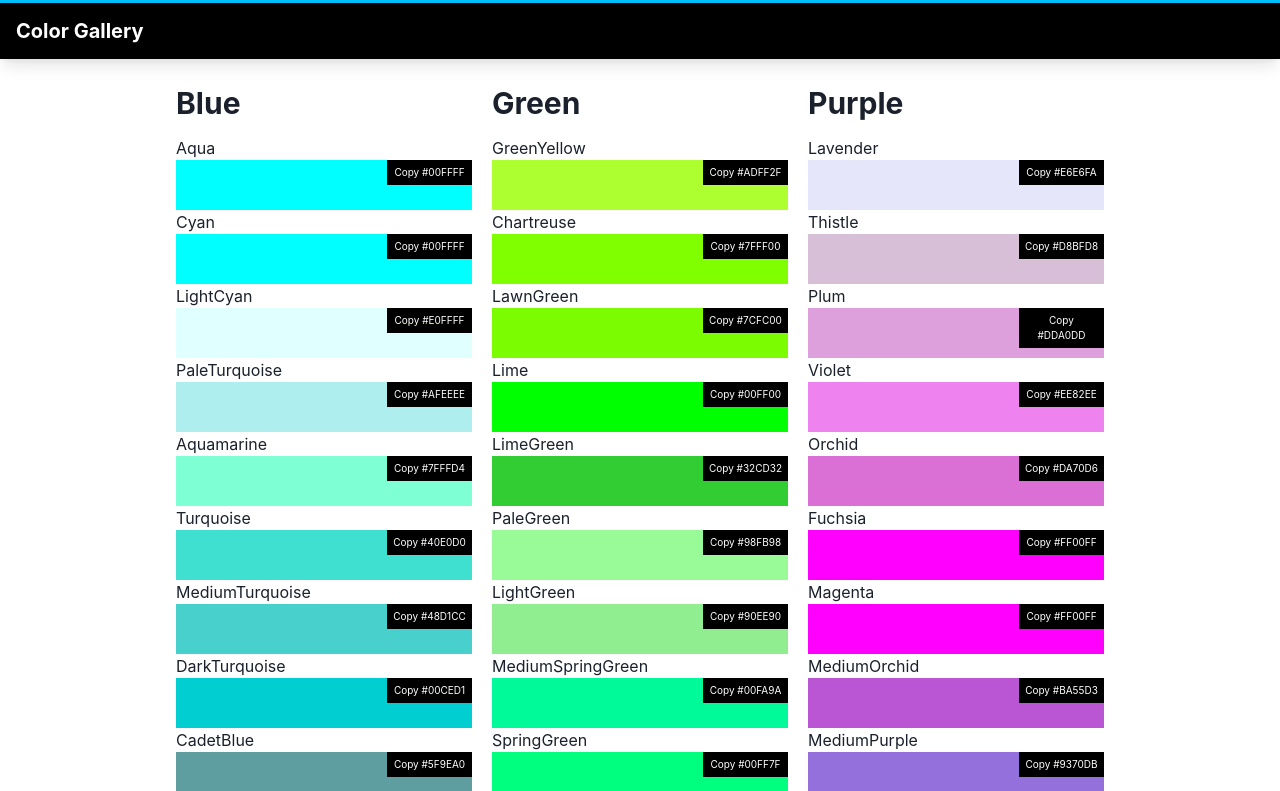
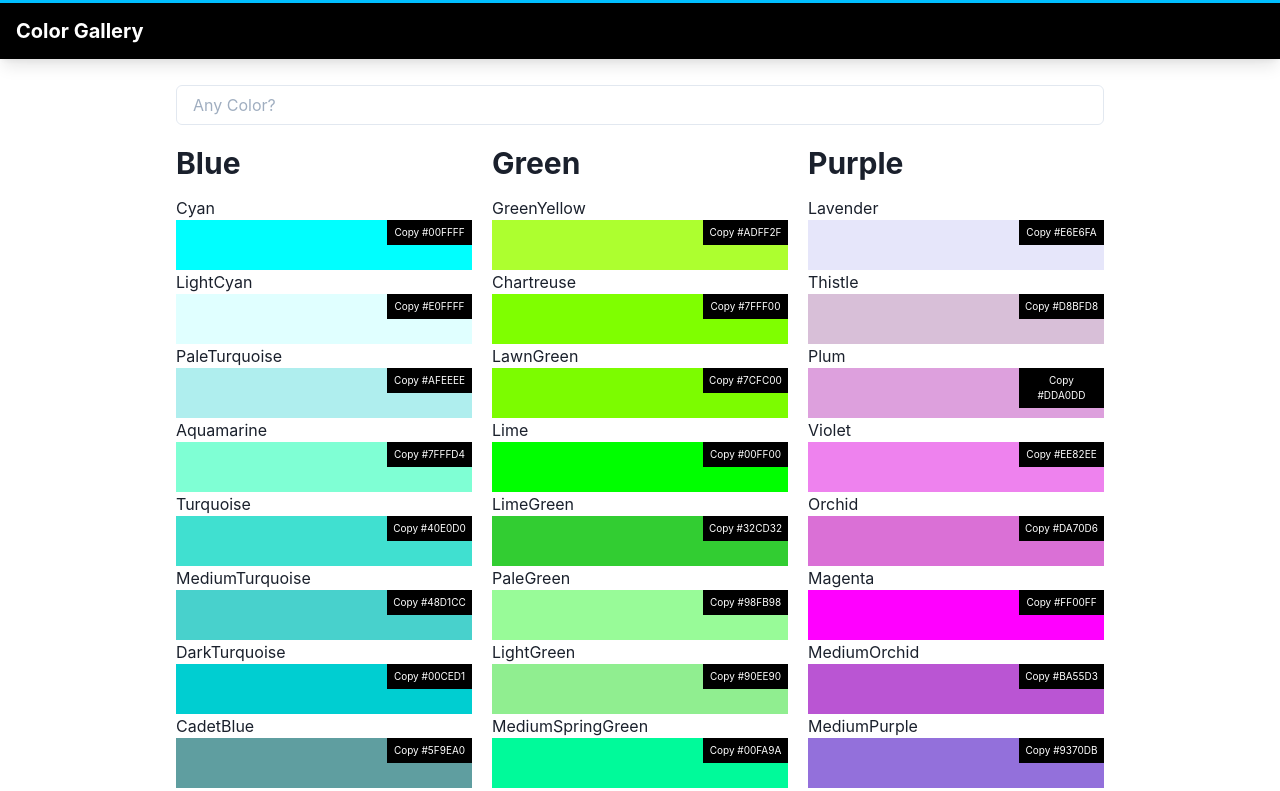
Before and after one commit to haris0/color-gallery, a React (Create React App) app: page / in a window 1280 px wide. Shown: the top 791 px of the page. Built offline with nearby package versions, Linux system fonts and the light colour scheme.

Commit message:
add search color feature

```diff
--- a/src/components/BoxColor.tsx
+++ b/src/components/BoxColor.tsx
@@ -16,7 +16,7 @@ function BoxColor({colors}:BoxProps) {
   const toast = useToast()
   const copiedCodeToast =(code:string)=> {
     toast({
-      position: "bottom",
+      position: "top",
       title: code + " Copied to clipboard!",
       status: "info",
       duration: 2000,
@@ -32,7 +32,7 @@ function BoxColor({colors}:BoxProps) {
     <div>
       <Box marginTop="15px">
         {colors.map(color => (
-          <Box onClick={copyCode(color.code)}>
+          <Box key={color.code} onClick={copyCode(color.code)}>
             <Text> {color.name} </Text>
             <Box
               height="50px"
--- a/src/components/ColorList.tsx
+++ b/src/components/ColorList.tsx
@@ -7,7 +7,6 @@ export const ColorList : colorType[] = [
   {
     name:"Blue",
     colors:[
-      {name: "Aqua", code: "#00FFFF"},
       {name: "Cyan", code: "#00FFFF"},
       {name: "LightCyan", code: "#E0FFFF"},
       {name: "PaleTurquoise", code: "#AFEEEE"},
@@ -70,7 +69,6 @@ export const ColorList : colorType[] = [
       {name: "Plum", code: "#DDA0DD"},
       {name: "Violet", code: "#EE82EE"},
       {name: "Orchid", code: "#DA70D6"},
-      {name: "Fuchsia", code: "#FF00FF"},
       {name: "Magenta", code: "#FF00FF"},
       {name: "MediumOrchid", code: "#BA55D3"},
       {name: "MediumPurple", code: "#9370DB"},
--- a/src/containers/HomePage.tsx
+++ b/src/containers/HomePage.tsx
@@ -1,7 +1,8 @@
-import React, {useState, useEffect} from 'react'
+import React, {useState} from 'react'
 import { Container,
          Heading,
          Box,
+         Input,
          SimpleGrid} from '@chakra-ui/react';
 import BoxColor from '../components/BoxColor';
 import {colorType, ColorList} from '../components/ColorList';
@@ -9,9 +10,18 @@ import {colorType, ColorList} from '../components/ColorList';
 export default function HomePage() {
 
   const [colorList, setColorList] = useState<colorType[]>(ColorList);
+  const [filteredColorList, setFilteredColorList] = useState<colorType[]>(ColorList);
+  const [keyWord, setKeyword] = useState<string>("");
 
-  useEffect(()=>{
-  },[])
+  const handleChange = (event:React.ChangeEvent<{ value: string }>) => {
+    let val = event.target.value
+    setKeyword(val);
+    if (val === "") {
+      setFilteredColorList(ColorList);
+    } else {
+      setFilteredColorList( colorList.filter((color) => color.name.includes(val)))
+    }
+  };
 
   return (
     <div>
@@ -20,11 +30,12 @@ export default function HomePage() {
         marginTop="85px"
         marginBottom="16px">
         <Box>
-        <SimpleGrid columns={[1, null, 3]} marginBottom="35px" spacing="20px">
-          {colorList.map(color => (
-            <Box>
+        <Input value={keyWord} onChange={handleChange} placeholder="Any Color?"></Input>
+        <SimpleGrid columns={[1, null, 3]} marginTop="20px" marginBottom="35px" spacing="20px">
+          {filteredColorList.map(color => (
+            <Box key={color.name}>
                 <Heading as="h3" size="lg">{color.name}</Heading>
-                <BoxColor key={color.name}  colors={color.colors}></BoxColor>
+                <BoxColor colors={color.colors}></BoxColor>
             </Box>
           ))}
         </SimpleGrid>
```
Also changed, not shown: Preview.png.
